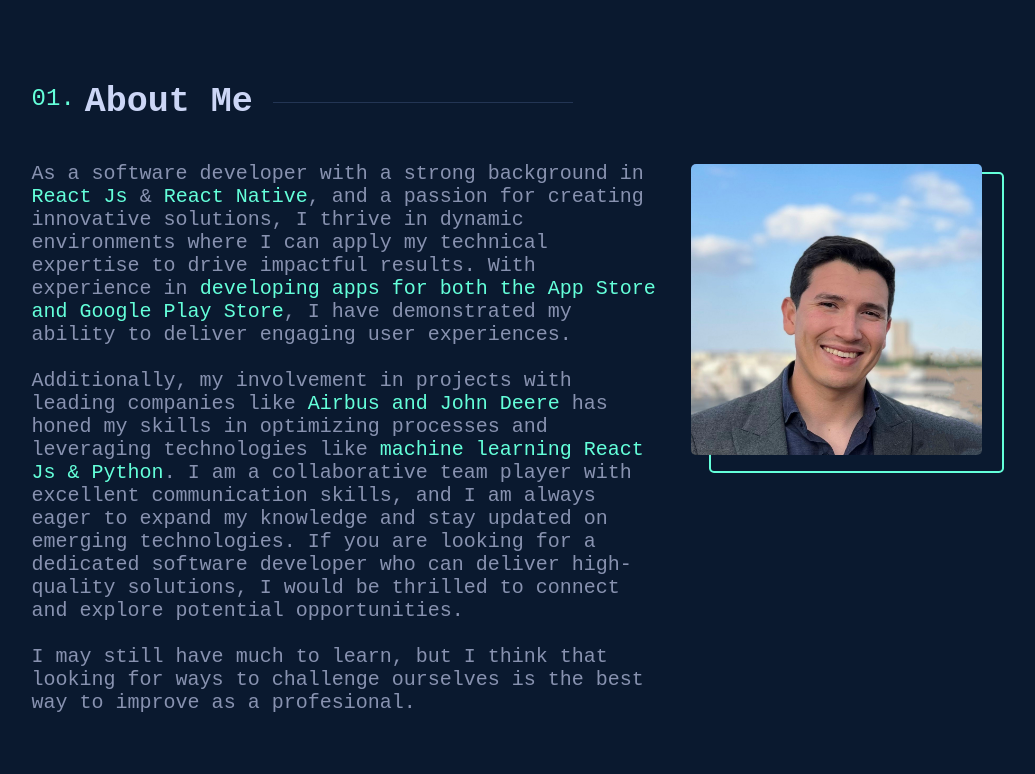
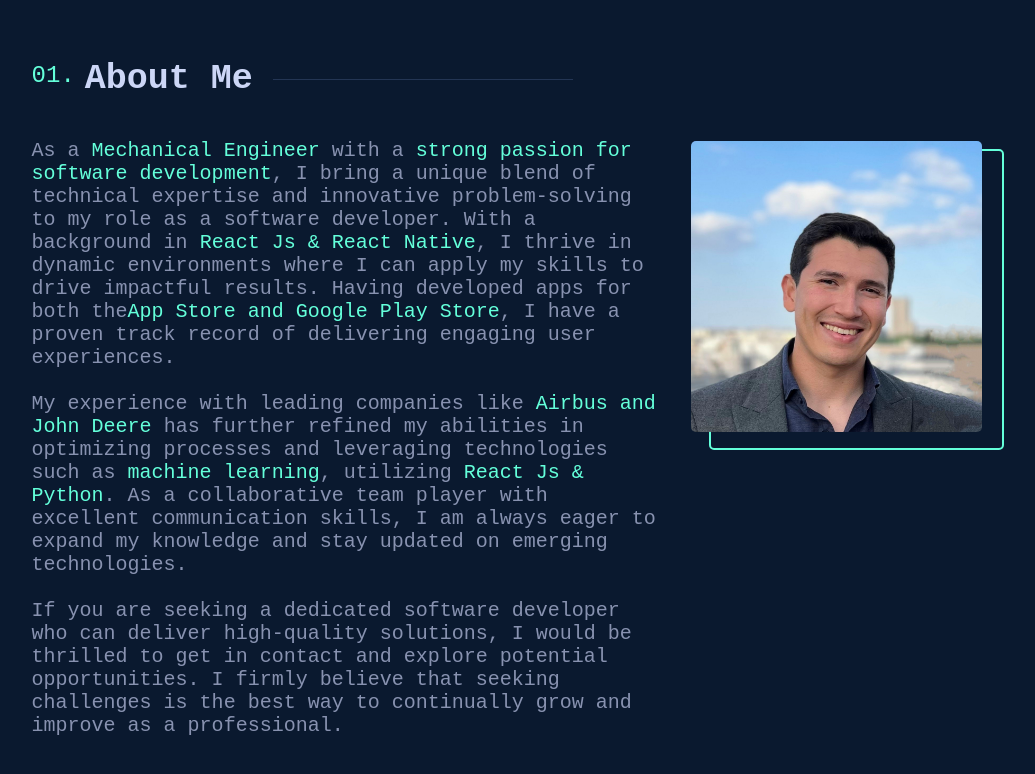
Before and after one commit to luisguareschi/my-portfolio-v2, a Next.js app: page / in a window 1280 px wide. Shown: the part 802-1576 px from the top of the page, without its empty margins (122-1157 px from the left). Built offline with nearby package versions, Linux system fonts and the light colour scheme; a web font is replaced by a local one.

Commit message:
Changed AboutPage.tsx and Homepage.tsx content

```diff
--- a/src/app/sections/aboutMe/AboutPage.tsx
+++ b/src/app/sections/aboutMe/AboutPage.tsx
@@ -22,25 +22,28 @@ const AboutPage = () => {
                 <TitleSeparator  number={"01"} title={"About Me"}/>
                 <div className={styles.infoContainer}>
                     <p>
-                        As a software developer with a strong background in <span className={styles.highlight}>React Js </span>
-                        & <span className={styles.highlight}>React Native</span>, and a
-                        passion for creating innovative solutions, I thrive in dynamic environments where
-                        I can apply my technical expertise to drive impactful results. With experience
-                        in <span className={styles.highlight}>developing apps for both the App Store and Google Play Store</span>,
-                        I have demonstrated my ability to deliver engaging user experiences. <br/><br/>
-
-                        Additionally, my involvement in projects with leading companies like
-                        <span className={styles.highlight}> Airbus and John Deere </span>
-                        has honed my skills in optimizing processes and leveraging technologies
-                        like <span className={styles.highlight}>machine learning React Js & Python</span>.
-                        I am a collaborative team player with
-                        excellent communication skills, and I am always eager to expand my knowledge
-                        and stay updated on emerging technologies. If you are looking for a dedicated
-                        software developer who can deliver high-quality solutions, I would be thrilled
-                        to connect and explore potential opportunities. <br/><br/>
-
-                        I may still have much to learn, but I think that looking
-                        for ways to challenge ourselves is the best way to improve as a profesional.
+                        As a <span className={styles.highlight}>Mechanical Engineer</span> with
+                        a <span className={styles.highlight}> strong passion for software development</span>,
+                        I bring a unique blend of technical expertise and innovative problem-solving to
+                        my role as a software developer. With a background
+                        in <span className={styles.highlight}>React Js & React Native</span>,
+                         I thrive in dynamic environments where I can apply my skills to drive impactful results.
+                        Having developed apps for both the
+                        <span className={styles.highlight}>App Store and Google Play Store</span>,
+                        I have a proven track record of delivering engaging user experiences.
+                        <br/><br/>
+                        My experience with leading companies like <span className={styles.highlight}>Airbus and John Deere</span> has
+                        further refined my abilities in optimizing processes and leveraging technologies
+                        such as <span className={styles.highlight}>machine learning</span>,
+                        utilizing <span className={styles.highlight}>React Js & Python</span>.
+                        As a collaborative team player with
+                        excellent communication skills, I am always eager to expand my knowledge and stay updated
+                        on emerging technologies.
+                        <br/><br/>
+                        If you are seeking a dedicated software developer who can deliver
+                        high-quality solutions, I would be thrilled to get in contact and explore potential opportunities.
+                        I firmly believe that seeking challenges
+                        is the best way to continually grow and improve as a professional.
                     </p>
                     <ProfilePicture />
                 </div>
--- a/src/app/sections/homepage/Homepage.tsx
+++ b/src/app/sections/homepage/Homepage.tsx
@@ -36,7 +36,8 @@ const Homepage = () => {
                 I am a Software Developer.
             </motion.div>
             <motion.div className={styles.description} variants={item}>
-                {"I'm"} a passionate Software Developer specializing in creating impactful and user-centric applications.
+                {"I'm"} a Mechanical Engineer with a big passion for Software Development,
+                specializing in creating impactful and user-centric applications.
                 With a focus on seamless user experiences and innovative solutions,
                 I combine technical expertise with a keen eye for design.
                 Browse through my projects to see how I bring together front-end development,
```
